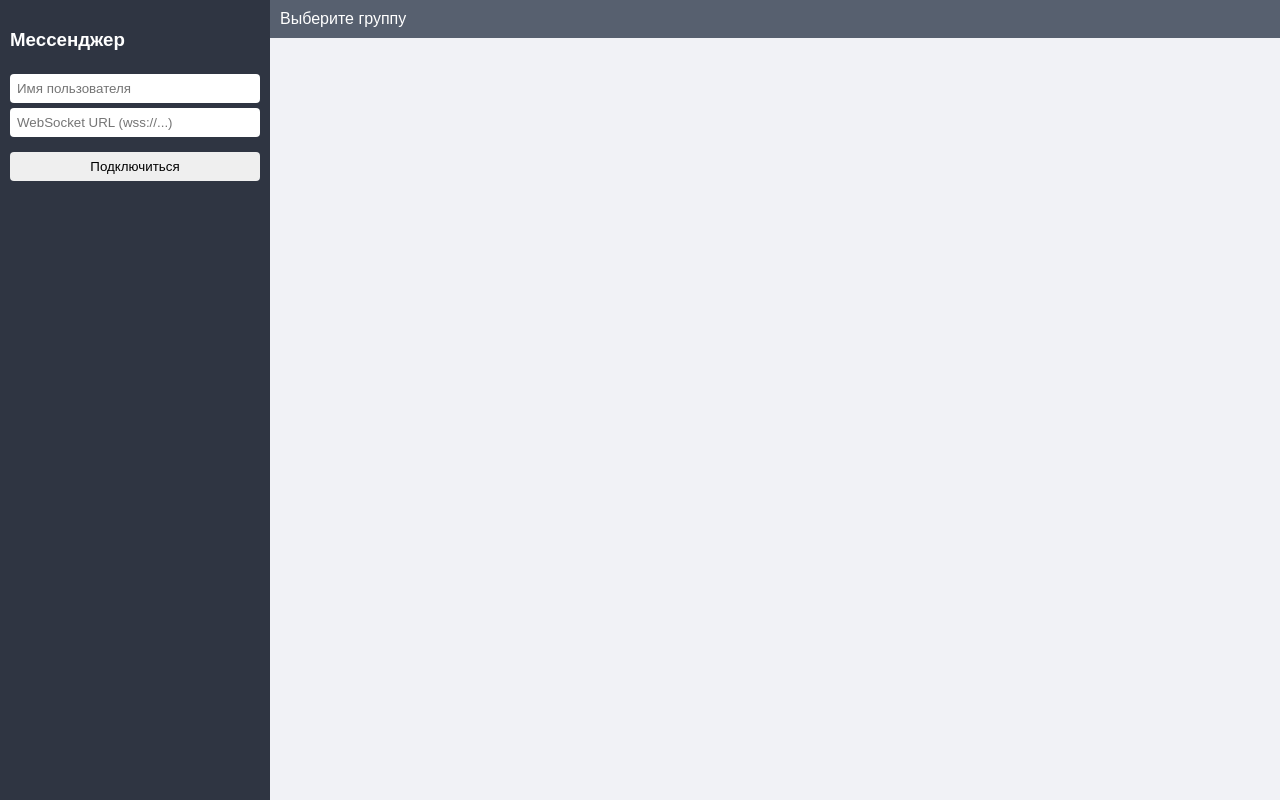
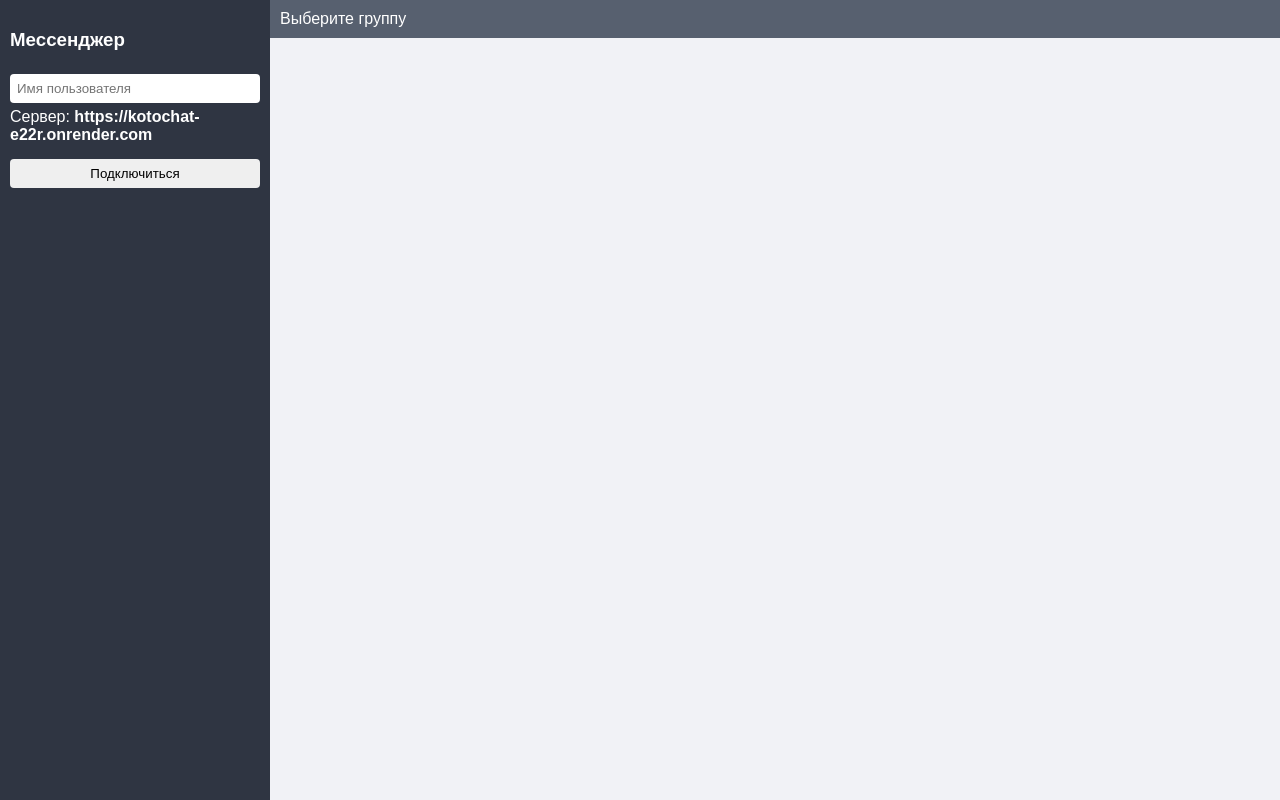
Before and after one commit to kotkotenok45/KotoChatWeb, a website: page index.html in a window 1280 px wide. Drawn offline with Linux system fonts and the light colour scheme.

Commit message:
Update index.html

```diff
--- a/index.html
+++ b/index.html
@@ -29,7 +29,7 @@
 <div id="sidebar">
   <h3>Мессенджер</h3>
   <input id="usernameInput" placeholder="Имя пользователя" />
-  <input id="ngrokInput" placeholder="WebSocket URL (wss://...)" />
+  <div style="margin-top: 5px;">Сервер: <b id="wsDisplay">https://kotochat-e22r.onrender.com</b></div>
   <div id="groups"></div>
   <button id="connectBtn">Подключиться</button>
   <div id="status" style="margin-top:10px; font-size: 12px; color: lightgray;"></div>
```
